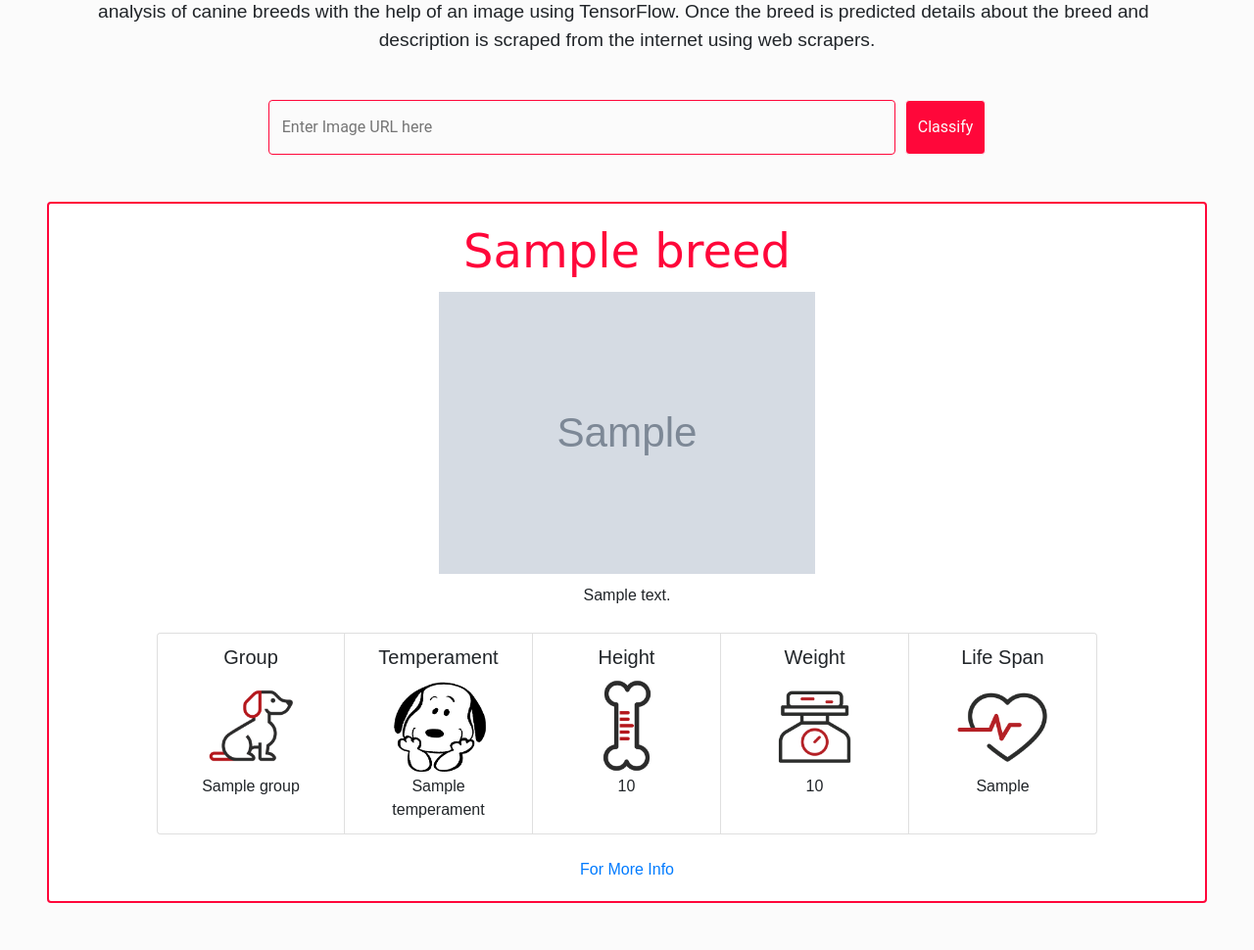
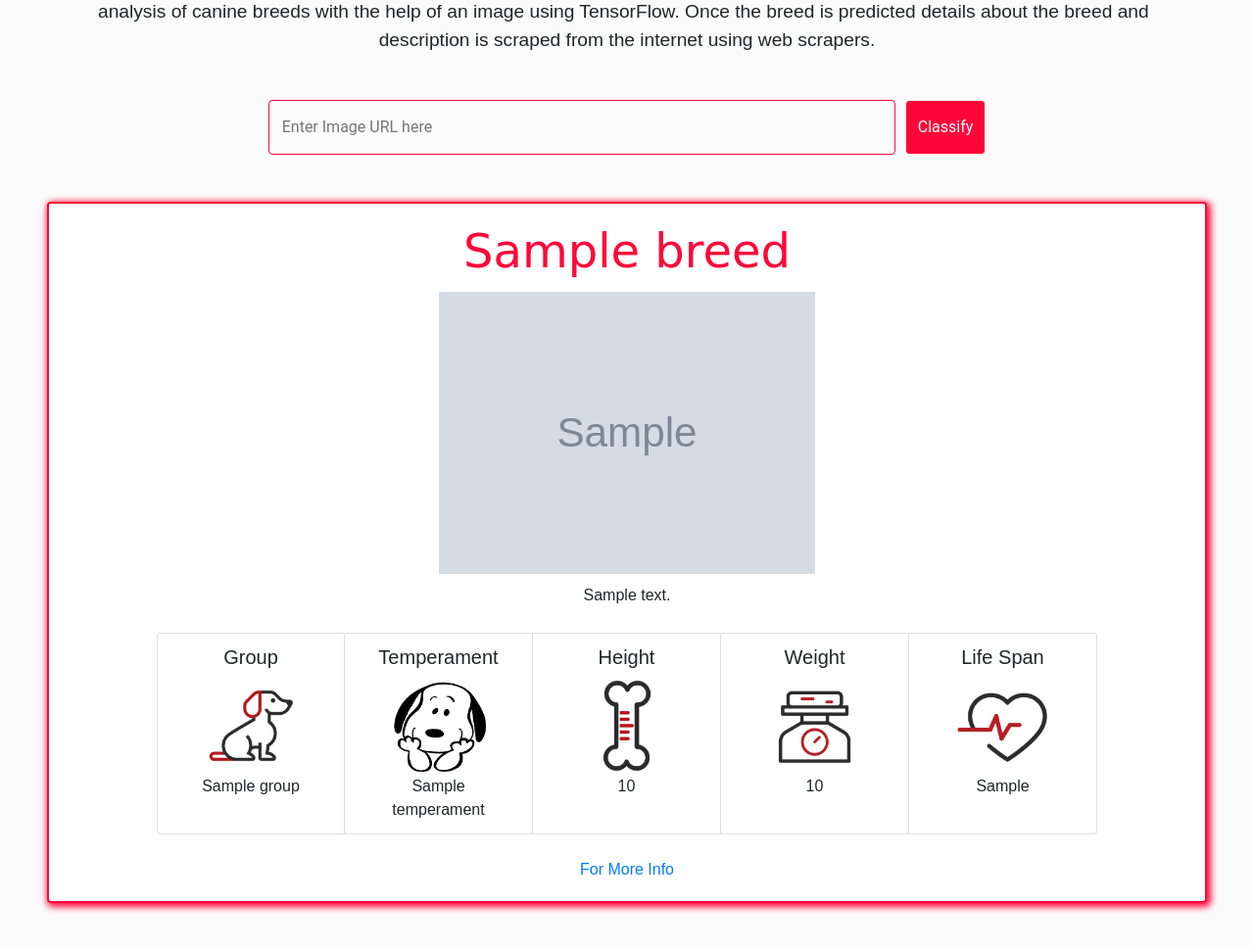
Before and after one commit to theWellHopeErr/Cynological-Analyser, a Flask app: template templates/index.html in a window 1280 px wide. Shown: the part 288-1258 px from the top of the page at 98% size. Run offline with Flask 2, Linux system fonts and the light colour scheme; the template is opened without the code that fills it: most values are stand-ins (such as "Sample title", 1, 10 or a date in 2020); grey boxes marked "Sample" are stand-in pictures; some libraries are stand-ins or nearby versions; some web fonts are replaced.

Commit message:
Minor UI fix

```diff
--- a/static/css/main.css
+++ b/static/css/main.css
@@ -109,6 +109,7 @@ body {
 .card {
   outline: none;
   border: 2px solid #ff073a;
+  box-shadow: 2px 2px 7px 2px #ff073a;
 }
 
 .card-title {
```
